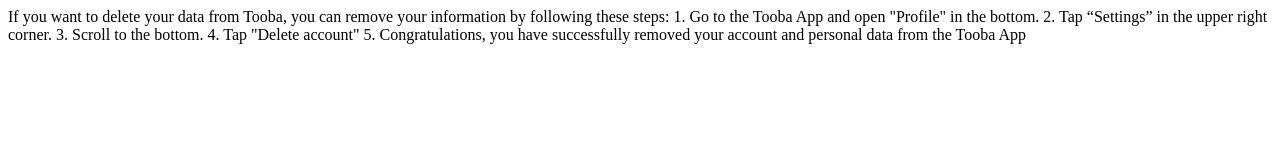
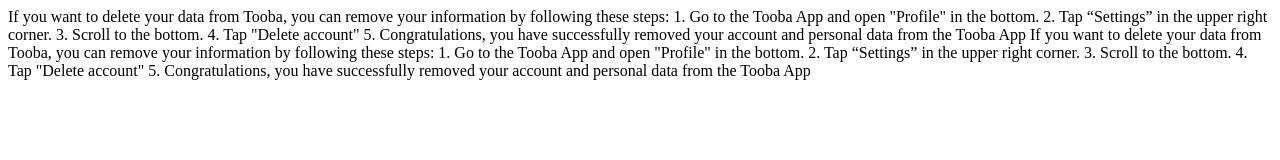
Before and after one commit to weeidl/weeidl.github.io, a plain HTML site: page deletion_instructions.html in a window 1280 px wide. Drawn offline with Linux system fonts and the light colour scheme.

Commit message:
Update deletion_instructions.html

```diff
--- a/deletion_instructions.html
+++ b/deletion_instructions.html
@@ -5,3 +5,15 @@ If you want to delete your data from Tooba, you can remove your information by f
 3. Scroll to the bottom.
 4. Tap "Delete account"
 5. Congratulations, you have successfully removed your account and personal data from the Tooba App
+
+
+<html><head>
+<title>Tooba Deletion Instructions</title>
+If you want to delete your data from Tooba, you can remove your information by following these steps:
+
+1. Go to the Tooba App and open "Profile" in the bottom.
+2. Tap “Settings” in the upper right corner.
+3. Scroll to the bottom.
+4. Tap "Delete account"
+5. Congratulations, you have successfully removed your account and personal data from the Tooba App
+</body></html>
```
